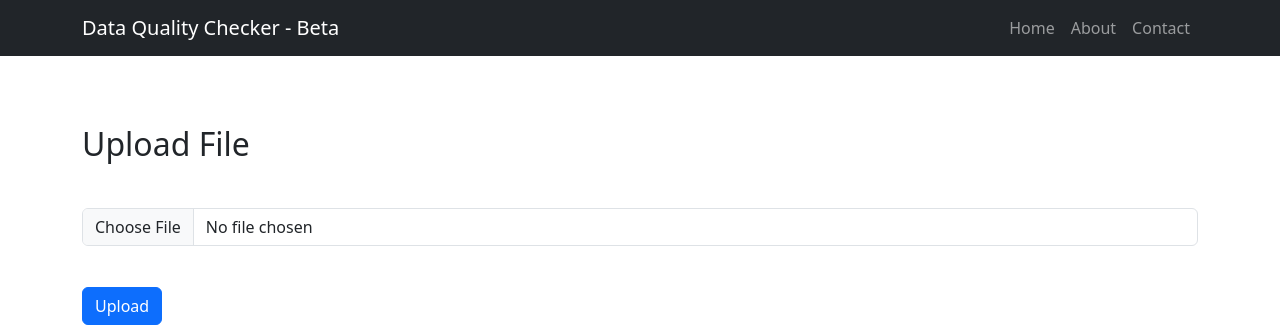
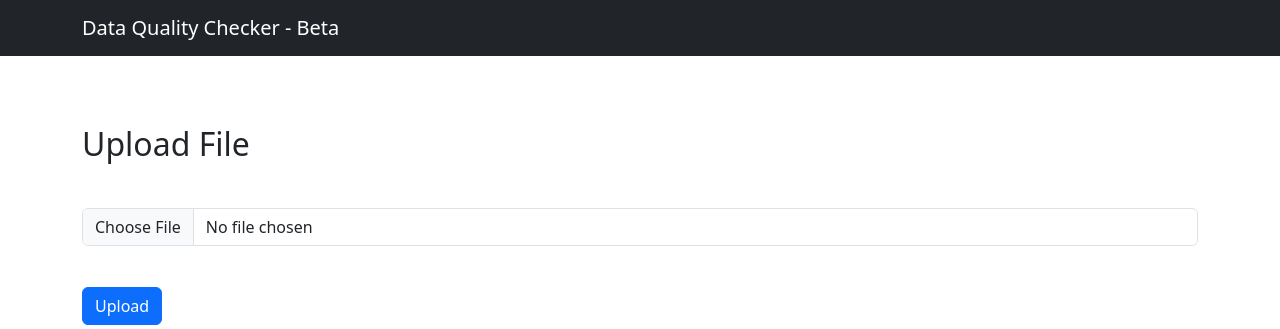
Before and after one commit to samksenija/Data-Quality-Checker, a Django app: page / in a window 1280 px wide. Shown: the top 329 px of the page. Run offline with Django 4.2, Linux system fonts and the light colour scheme.

Commit message:
a rather simple UI

```diff
--- a/data_quality_checker/quality_checks/templates/layout.html
+++ b/data_quality_checker/quality_checks/templates/layout.html
@@ -17,20 +17,6 @@
             <button class="navbar-toggler" type="button" data-bs-toggle="collapse" data-bs-target="#navbarNav">
                 <span class="navbar-toggler-icon"></span>
             </button>
-
-            <div class="collapse navbar-collapse" id="navbarNav">
-                <ul class="navbar-nav ms-auto">
-                    <li class="nav-item">
-                        <a class="nav-link" href="/">Home</a>
-                    </li>
-                    <li class="nav-item">
-                        <a class="nav-link" href="/about/">About</a>
-                    </li>
-                    <li class="nav-item">
-                        <a class="nav-link" href="/contact/">Contact</a>
-                    </li>
-                </ul>
-            </div>
         </div>
     </nav>
 
```
